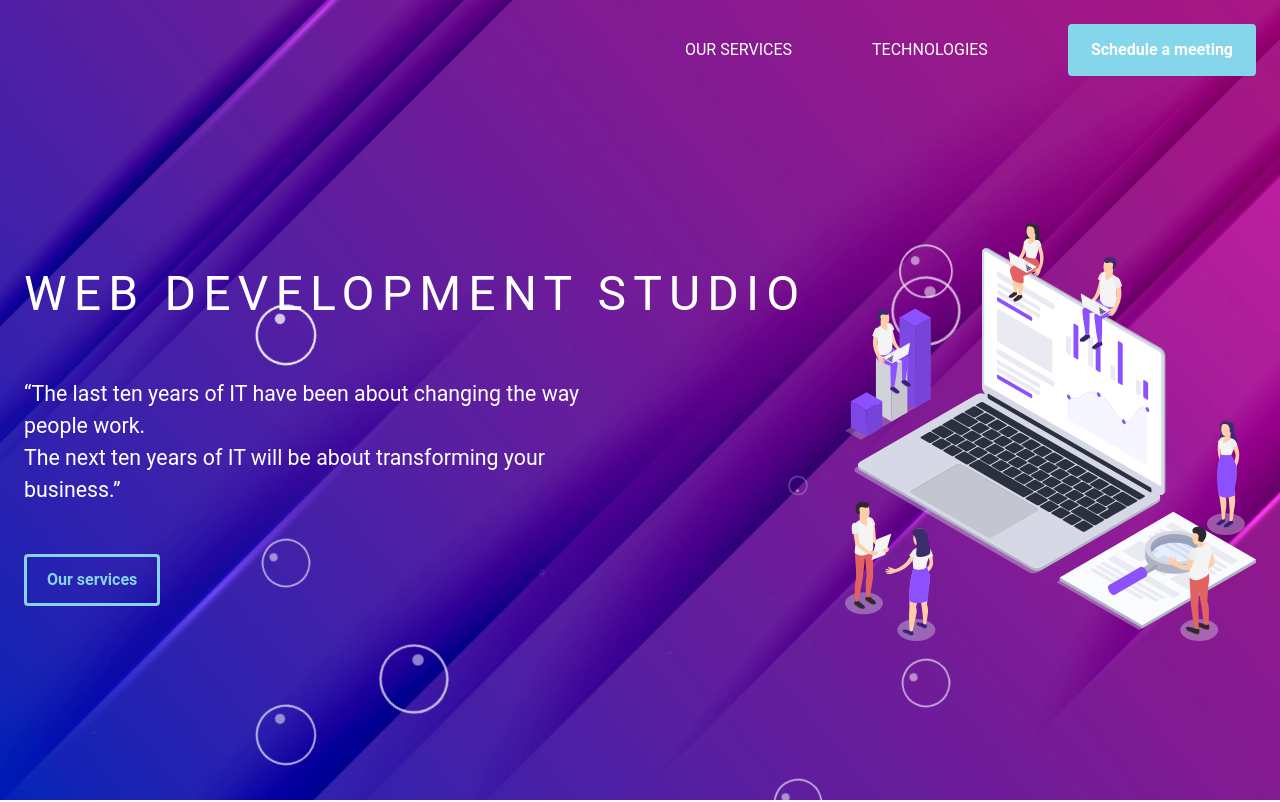
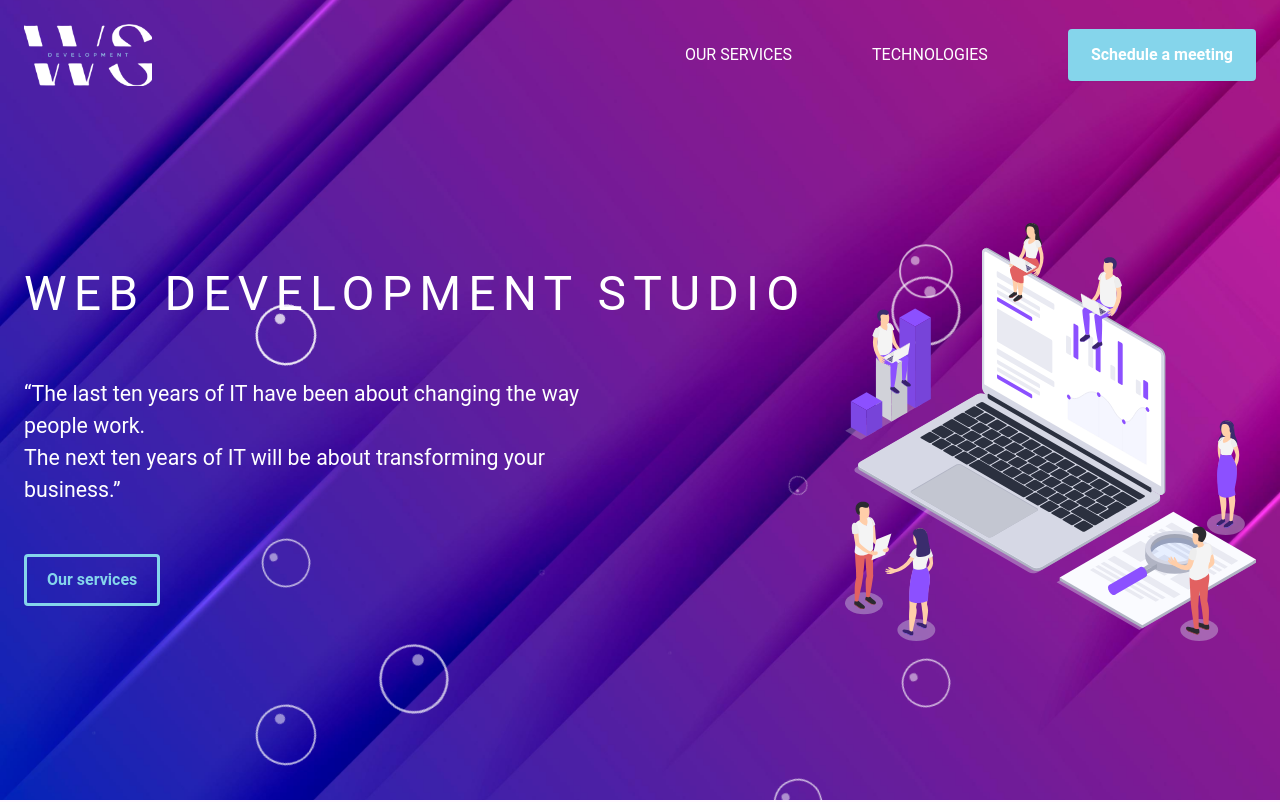
Before and after one commit to ValentynIpolitov/web-studio, a Vue app: page / in a window 1280 px wide. Shown: the top 802 px of the page. Built offline with nearby package versions, Linux system fonts and the light colour scheme.

Commit message:
added logo

```diff
--- a/src/shared/Header.vue
+++ b/src/shared/Header.vue
@@ -2,7 +2,8 @@
     <section class="header z-500 absolute w-full top-0 left-0">
         <header id="header" class="py-6 z-50" :class="{ 'is-sticky': isSticky }">
             <!-- header -->
-            <div class="container m-auto px-6">
+            <div class="container m-auto px-6 flex justify-between">
+                <img id="logo" class="w-32" src="../assets/logo.png" alt="">
                 <Nav />
             </div>
         </header>
@@ -53,7 +54,7 @@ function updateSticky() {
     padding-bottom: 0.5rem;
 
     #logo {
-        transform: scale(.7);
+        transform: scale(.8);
         transition: all linear .2s
     }
 
```
Also changed, not shown: src/assets/logo.png (added).
